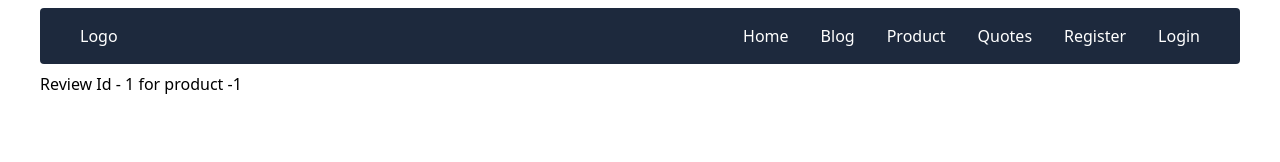
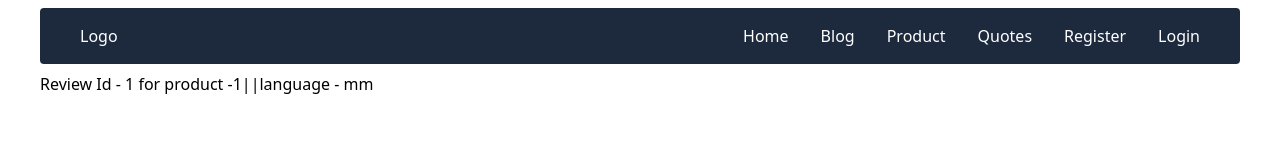
Before and after one commit to aungNyeinChan93/next-tuto_03, a Next.js app: page /product/1/review/1 in a window 1280 px wide. Shown: the top 162 px of the page. Built offline with nearby package versions, Linux system fonts and the light colour scheme.

Commit message:
tuto: use parmas and searchParams in severcomponent

```diff
--- a/src/app/(home)/product/[productId]/review/[reviewId]/page.tsx
+++ b/src/app/(home)/product/[productId]/review/[reviewId]/page.tsx
@@ -1,20 +1,29 @@
-import React from 'react';
+import React from "react";
 
 interface ProductReviewProps {
-    params: Promise<{
-        reviewId: string,
-        productId: string
-
-    }>
+  params: Promise<{
+    reviewId: string;
+    productId: string;
+  }>;
+  searchParams: Promise<{
+    lang?: "en" | "jpn" | "mm" | string;
+  }>;
 }
 
-const ProductReview: React.FC<ProductReviewProps> = async ({ params }) => {
-    const { reviewId, productId } = await params
-    return (
-        <React.Fragment>
-            <section>{`Review Id - ${reviewId}`} for product -{productId}</section>
-        </React.Fragment>
-    );
+const ProductReview: React.FC<ProductReviewProps> = async ({
+  params,
+  searchParams,
+}) => {
+  const { reviewId, productId } = await params;
+  const { lang = "mm" } = await searchParams;
+  return (
+    <React.Fragment>
+      <section>
+        {`Review Id - ${reviewId}`} for product -{productId}||
+        {lang && `language -  ${lang}`}
+      </section>
+    </React.Fragment>
+  );
 };
 
 export default ProductReview;
```
